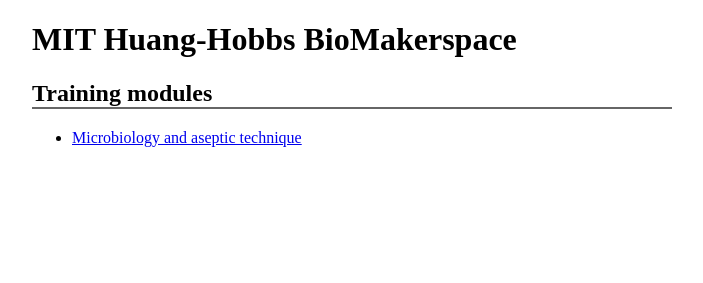
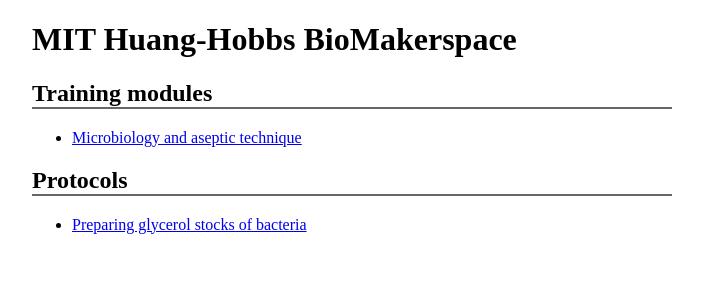
Before and after one commit to hhbms/hhbms.github.io, a Gatsby site in the folder public-notes/: page / in a window 1280 px wide. Shown: the whole page, without its empty margins (288-991 px from the left). Built offline with nearby package versions, Linux system fonts and the light colour scheme; Gatsby itself is replaced by a stand-in of ours.

Commit message:
start protocols

```diff
--- /dev/null
+++ b/public-notes/src/content/protocols/index.mdx
@@ -0,0 +1,3 @@
+# Protocols
+
+## Preparing glycerol stocks of bacteria
--- a/public-notes/src/pages/index.js
+++ b/public-notes/src/pages/index.js
@@ -14,6 +14,15 @@ const IndexPage = () => (
           <Link to="/microbiology">Microbiology and aseptic technique</Link>
         </li>
       </ul>
+
+      <h2>Protocols</h2>
+      <ul>
+        <li>
+          <Link to="/protocols#preparing-glycerol-stocks-of-bacteria">
+            Preparing glycerol stocks of bacteria
+          </Link>
+        </li>
+      </ul>
     </div>
   </div>
 )
```
